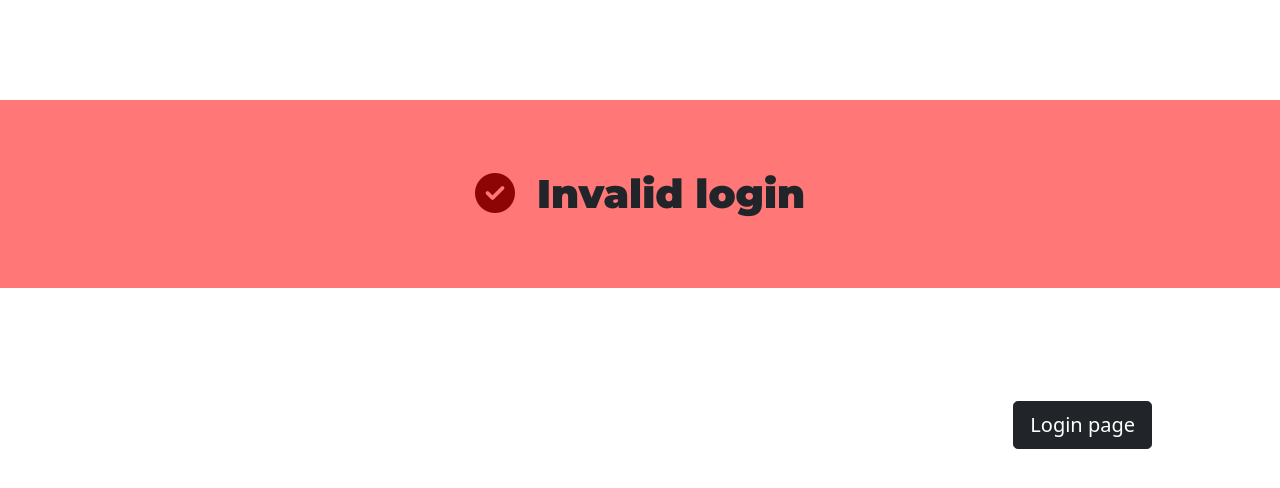
After one commit to Nandini4601/REMS, a Flask app: template rems/templates/ack3.html in a window 1280 px wide. The commit adds this page. Shown: the top 488 px of the page. Run offline with Flask 2, Linux system fonts and the light colour scheme; the template is opened without the code that fills it, so the values that code supplies are empty; some libraries are stand-ins or nearby versions.

Commit message:
Acknowledgement page for invalid login is added

```diff
--- /dev/null
+++ b/rems/static/css/ack3.css
@@ -0,0 +1,20 @@
+.heading{
+  background-color: #FF7777;
+}
+
+.icfa{
+  color: #8E0505;
+  padding-right: 10px;
+}
+.btn{
+  float: right;
+  margin: 1% 10% 5% 0;
+}
+
+.anchor{
+  color: #fff;
+  text-decoration: none;
+}
+.anchor:hover{
+  color: #F6F6F6;
+}
--- /dev/null
+++ b/rems/templates/ack3.html
@@ -0,0 +1,8 @@
+{% extends 'acknow.html' %}
+{% block content2 %}
+<link rel="stylesheet" href="{{ url_for('static', filename= 'css/ack3.css') }}">
+{% endblock %}
+{% block content %}
+    <h1 class="heading"><i class="fas fa-check-circle icfa"></i> Invalid login</h1>
+    <button type="button" class="btn btn-dark btn-lg"><a class="anchor" href="{{ url_for('login') }}">Login page</a></button>
+{% endblock %}
--- a/rems/templates/acknow.html
+++ b/rems/templates/acknow.html
@@ -7,6 +7,8 @@
     <script src="https://kit.fontawesome.com/a19c43a5a2.js" crossorigin="anonymous"></script>
     <link href="https://cdn.jsdelivr.net/npm/bootstrap@5.1.0/dist/css/bootstrap.min.css" rel="stylesheet" integrity="sha384-KyZXEAg3QhqLMpG8r+8fhAXLRk2vvoC2f3B09zVXn8CA5QIVfZOJ3BCsw2P0p/We" crossorigin="anonymous">
     <link href="https://fonts.googleapis.com/css2?family=Montserrat:wght@100;400;900&family=Ubuntu:wght@300&display=swap" rel="stylesheet">
+    {% block content2 %}
+    {% endblock %}
   </head>
   <body>
   {% block content %}
```
